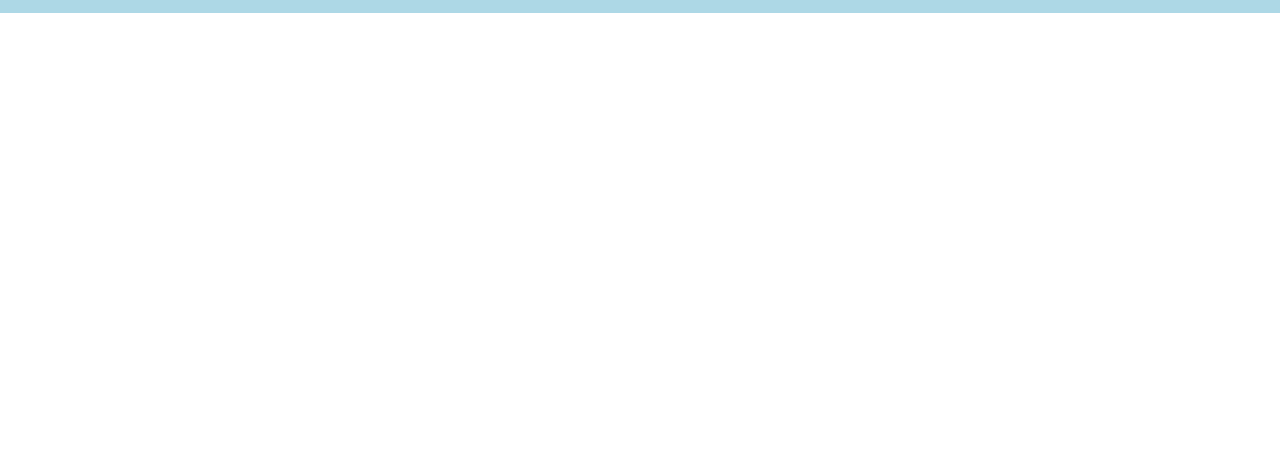
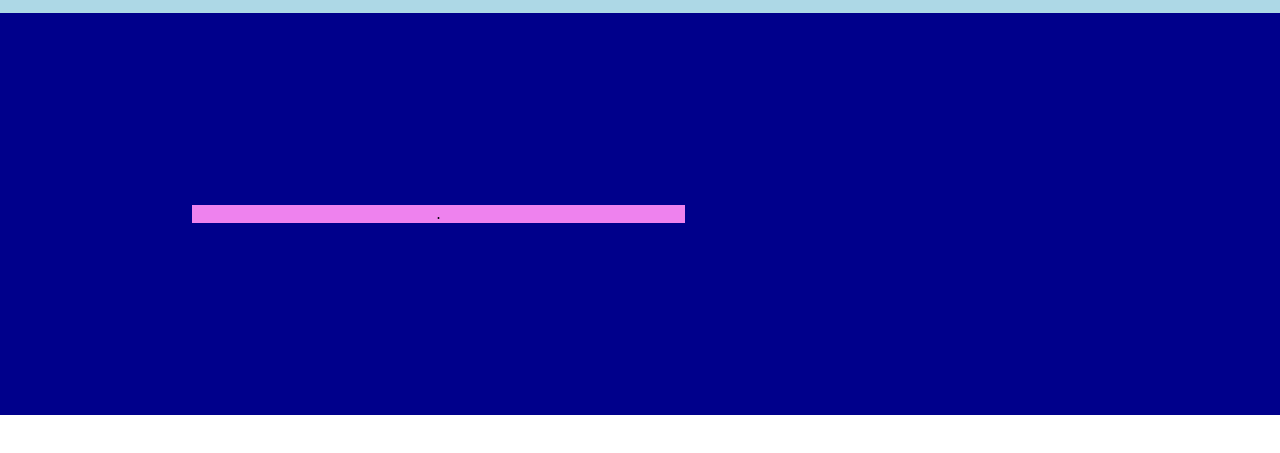
Before and after one commit to AntonioNicolaci/htmlcss-struttura-discord, a plain HTML site: page index.html in a window 1280 px wide. Shown: the part 75-528 px from the top of the page. Drawn offline with Linux system fonts and the light colour scheme.

Commit message:
headerbot part one

```diff
--- a/assets/style.css
+++ b/assets/style.css
@@ -34,4 +34,13 @@ nav{
     padding: 1rem;
 }
 
-/* background-color: rgb(0 0 139); */
+#headerbot{
+    background-color: rgb(0 0 139);
+    padding: 15%;
+}
+
+#violet{
+    background-color: rgb(238, 130, 238);
+    width: 55%;
+    height: 15%;
+}
--- a/index.html
+++ b/index.html
@@ -15,6 +15,12 @@
             <div id="link">link link link link link</div>
             <div id="login">login</div>
         </nav>
+
+        <div id="headerbot">
+            <div id="violet">
+                .
+            </div>
+        </div>
     </header>
 
 
```
